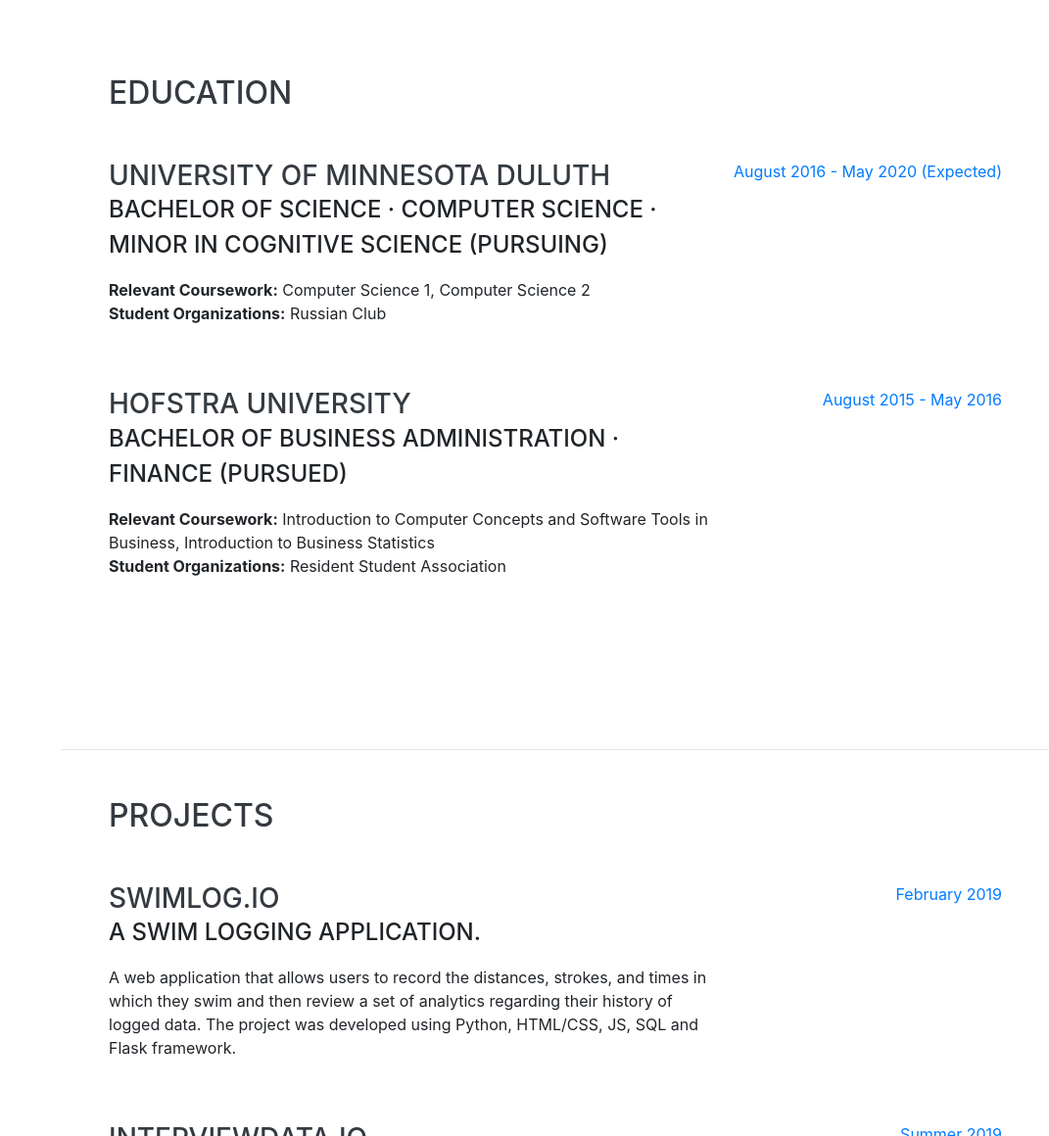
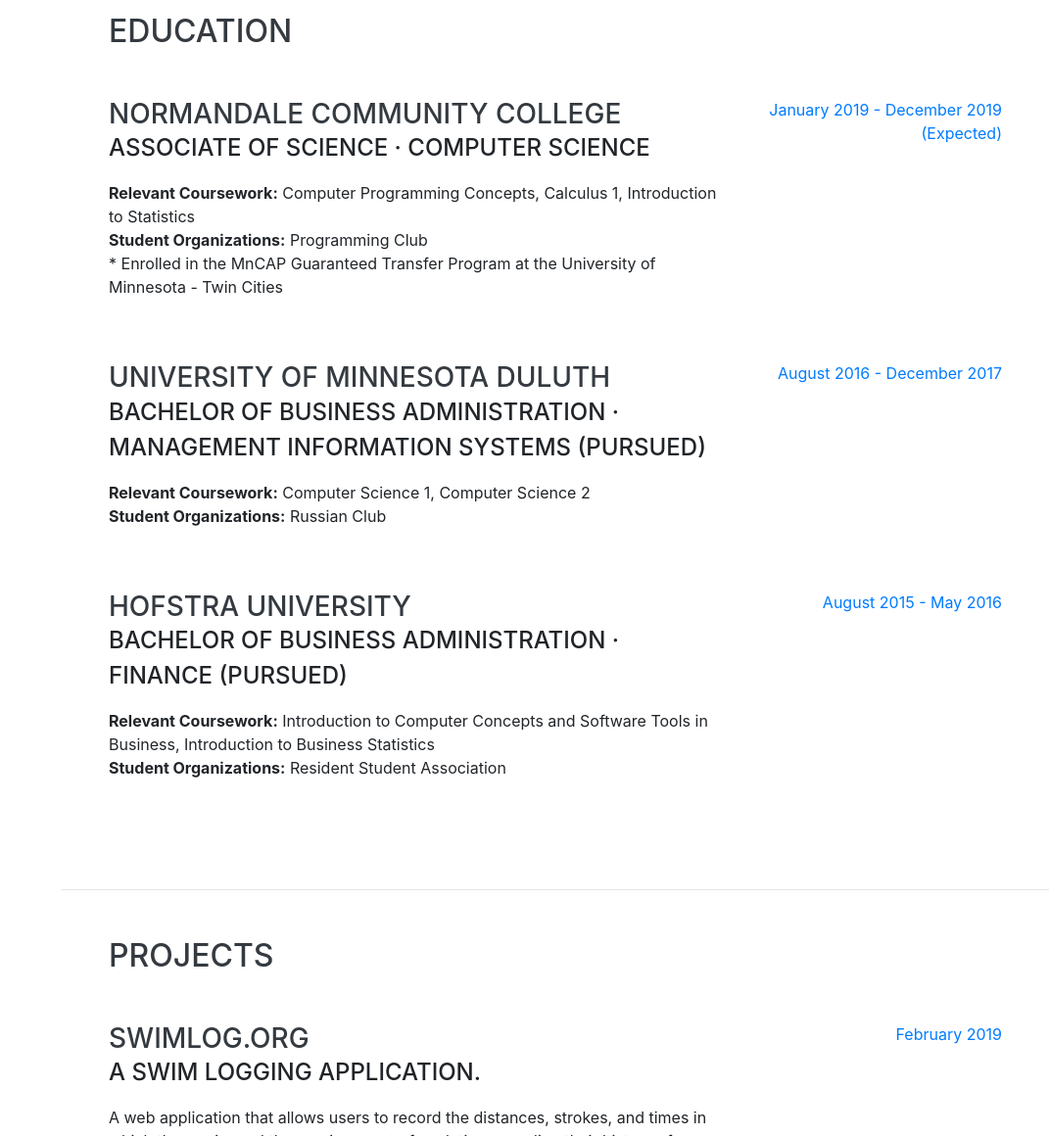
Before and after one commit to davidsalazkin/personal_portfolio, a website with bundled scripts: page index.html in a window 1280 px wide. Shown: the part 1640-2800 px from the top of the page at 98% size, without its empty margins (209-1280 px from the left). Built offline with nearby package versions, Linux system fonts and the light colour scheme; a web font is replaced by a local one.

Commit message:
content updates

```diff
--- a/index.html
+++ b/index.html
@@ -67,7 +67,7 @@
           <span class="text-primary">Salazkin</span>
         </h1>
         <div class="subheading mb-5"> Undergraduate Computer Science Student · Minneapolis, MN ·
-          <a href="mailto:name@email.com">salaz109@umn.edu</a>
+          <a href="mailto:name@email.com">david.salazkin@normandale.edu</a>
         </div>
         <p class="lead mb-5">I am an undergraduate computer science student searching for a summer 2019 internship to begin applying my learned skills and theory in a constructive, practical way.</p>
         <div class="social-icons">
@@ -121,15 +121,24 @@
     <section class="resume-section p-3 p-lg-5 d-flex align-items-center" id="education">
       <div class="w-100">
         <h2 class="mb-5">Education</h2>
-
+        <div class="resume-item d-flex flex-column flex-md-row justify-content-between mb-5">
+          <div class="resume-content">
+            <h3 class="mb-0">Normandale Community College</h3>
+            <div class="subheading mb-3">Associate of Science · Computer Science</div>
+            <p><strong>Relevant Coursework:</strong> Computer Programming Concepts, Calculus 1, Introduction to Statistics<br /><strong>Student Organizations:</strong> Programming Club<br />* Enrolled in the MnCAP Guaranteed Transfer Program at the University of Minnesota - Twin Cities</p>
+          </div>
+          <div class="resume-date text-md-right">
+            <span class="text-primary">January 2019 - December 2019 (Expected)</span>
+          </div>
+        </div>
         <div class="resume-item d-flex flex-column flex-md-row justify-content-between mb-5">
           <div class="resume-content">
             <h3 class="mb-0">University of Minnesota Duluth</h3>
-            <div class="subheading mb-3">Bachelor of Science · Computer Science · Minor in Cognitive Science (Pursuing)</div>
+            <div class="subheading mb-3">Bachelor of Business Administration · Management Information Systems (Pursued)</div>
             <p><strong>Relevant Coursework:</strong> Computer Science 1, Computer Science 2<br /><strong>Student Organizations:</strong> Russian Club</p>
           </div>
           <div class="resume-date text-md-right">
-            <span class="text-primary">August 2016 - May 2020 (Expected)</span>
+            <span class="text-primary">August 2016 - December 2017</span>
           </div>
         </div>
         <div class="resume-item d-flex flex-column flex-md-row justify-content-between mb-5">
@@ -153,7 +162,7 @@
         <h2 class="mb-5">Projects</h2>
         <div class="resume-item d-flex flex-column flex-md-row justify-content-between mb-5">
           <div class="resume-content">
-            <h3 class="mb-0">swimlog.io</h3>
+            <h3 class="mb-0">swimlog.org</h3>
             <div class="subheading mb-3">A swim logging application.</div>
             <p>A web application that allows users to record the distances, strokes, and times in which they swim and then review a set of analytics regarding their history of logged data. The project was developed using Python, HTML/CSS, JS, SQL and Flask framework.</p>
           </div>
@@ -163,7 +172,7 @@
         </div>
         <div class="resume-item d-flex flex-column flex-md-row justify-content-between mb-5">
           <div class="resume-content">
-            <h3 class="mb-0">interviewdata.io</h3>
+            <h3 class="mb-0">interviewdata</h3>
             <div class="subheading mb-3">Coming Summer 2019</div>
             <p>A web application that aids undergraduates and other active job-seekers in keeping track of their interview data.</p>
           </div>
```
Also changed, not shown: 2 other files.
